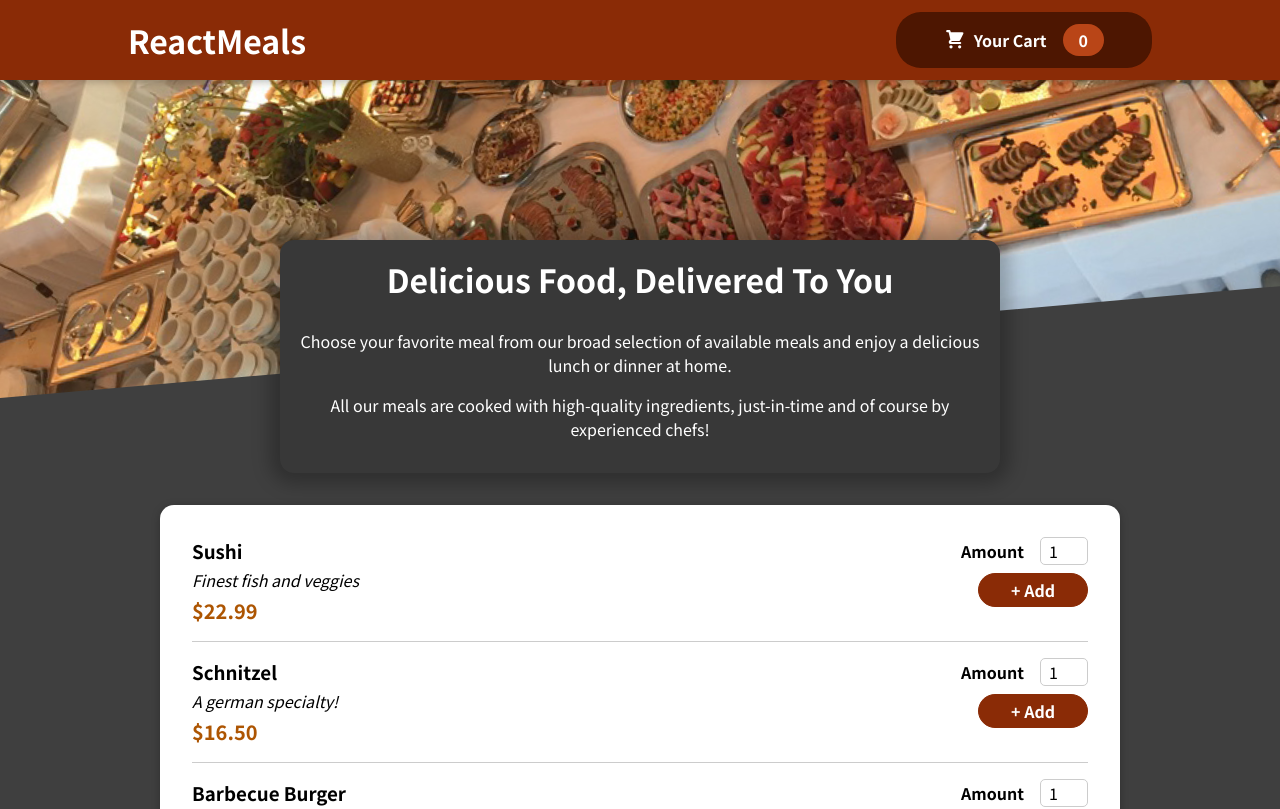
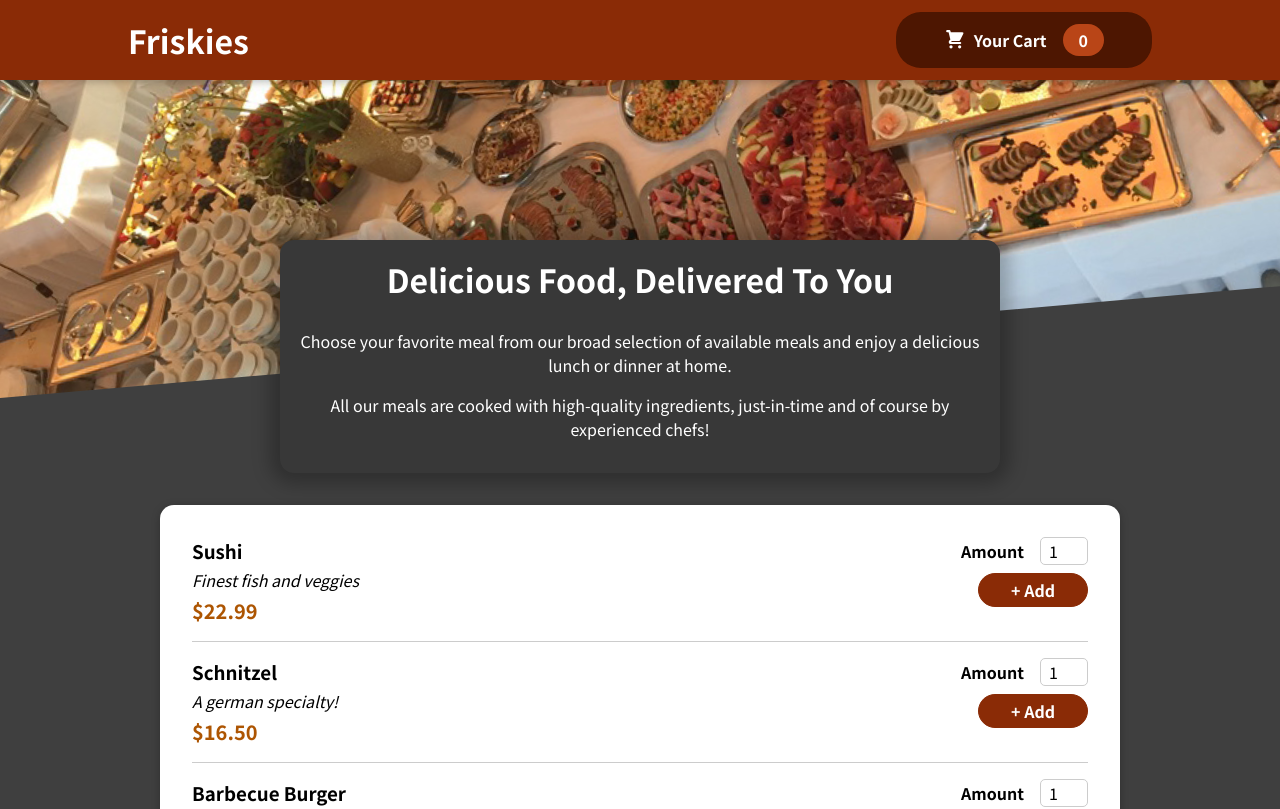
Before and after one commit to AleksandreTch/FoodOrderApp, a React (Create React App) app: page / in a window 1280 px wide. Shown: the top 809 px of the page. Built offline with nearby package versions, Linux system fonts and the light colour scheme.

Commit message:
Changed The Title

```diff
--- a/src/components/Layout/Header.js
+++ b/src/components/Layout/Header.js
@@ -8,7 +8,7 @@ const Header = (props) => {
   return (
     <Fragment>
       <header className={classes.header}>
-        <h1>ReactMeals</h1>
+        <h1>Friskies</h1>
         <HeaderCartButton onClick={props.onShowCart} />
       </header>
       <div className={classes['main-image']}>
```
